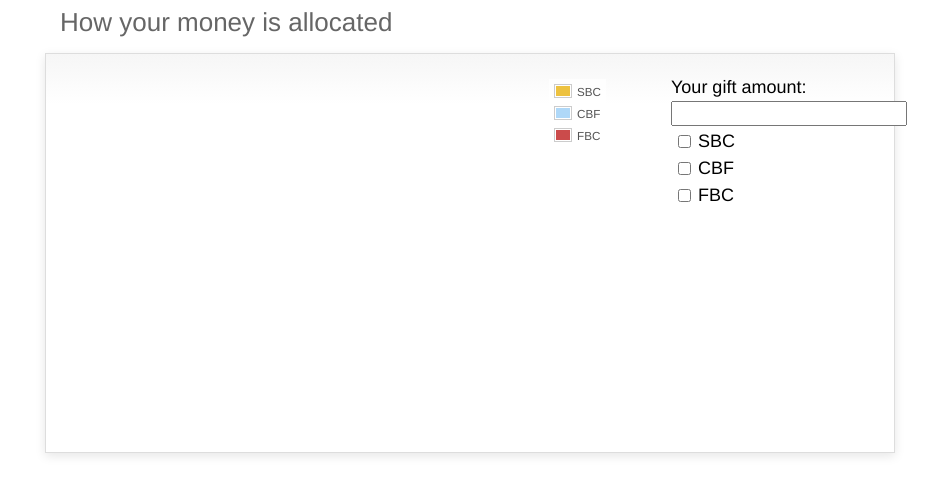
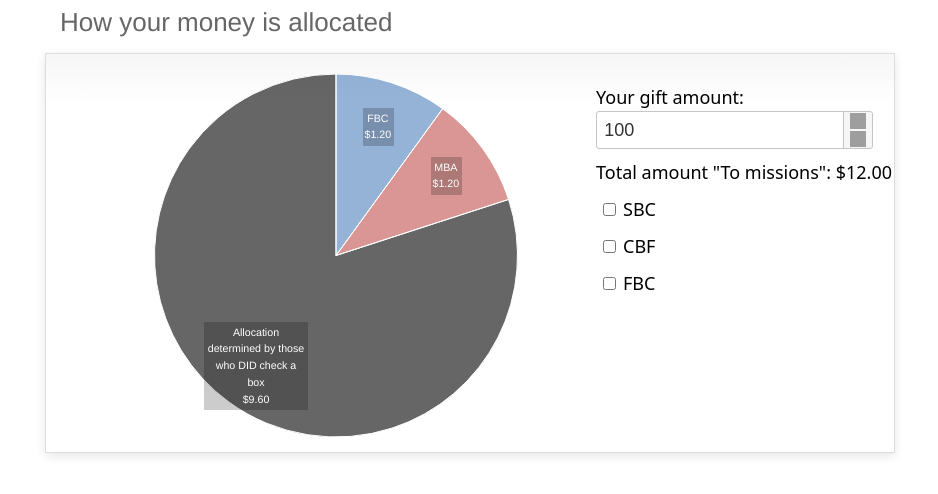
Before and after one commit to nathanalderson/flot-scratch, a plain HTML site: page index.html in a window 1280 px wide. Shown: the part 66-560 px from the top of the page, without its empty margins (170-1108 px from the left). Drawn offline with nearby package versions, Linux system fonts and the light colour scheme; some packages are replaced by stand-ins of ours; grey boxes are pictures that could not be loaded; a script that the page names is missing.

Commit message:
Basics working (no details)

```diff
--- a/index.html
+++ b/index.html
@@ -3,6 +3,18 @@
 <head>
 	<meta http-equiv="Content-Type" content="text/html; charset=utf-8">
 	<title>Flot Examples: Pie Charts</title>
+    <!-- JQuery -->
+	<script language="javascript" type="text/javascript" src="jquery.js"></script>
+    <!-- Flot -->
+	<!--[if lte IE 8]><script language="javascript" type="text/javascript" src="../../excanvas.min.js"></script><![endif]-->
+	<script language="javascript" type="text/javascript" src="jquery.flot.js"></script>
+	<script language="javascript" type="text/javascript" src="jquery.flot.pie.js"></script>
+    <!-- JQuery UI -->
+    <link rel="stylesheet" href="http://code.jquery.com/ui/1.10.3/themes/smoothness/jquery-ui.css" />
+    <script src="http://code.jquery.com/ui/1.10.3/jquery-ui.js"></script>
+    <script src="http://jqueryui.com/resources/demos/external/jquery.mousewheel.js"></script>
+    <script src="http://jqueryui.com/resources/demos/external/globalize.js"></script>
+    <!-- My Stylesheet -->
 	<link href="examples.css" rel="stylesheet" type="text/css">
 	<style type="text/css">
 
@@ -18,10 +30,11 @@
 	#menu {
 		position: absolute;
 		top: 20px;
-		left: 625px;
+		left: 550px;
 		bottom: 20px;
 		right: 20px;
-		width: 200px;
+		width: 400px;
+        font-family: "sans"
 	}
 
 	#menu button {
@@ -75,74 +88,84 @@
 	}
 
 	</style>
-	<!--[if lte IE 8]><script language="javascript" type="text/javascript" src="../../excanvas.min.js"></script><![endif]-->
-	<script language="javascript" type="text/javascript" src="jquery.js"></script>
-	<script language="javascript" type="text/javascript" src="jquery.flot.js"></script>
-	<script language="javascript" type="text/javascript" src="jquery.flot.pie.js"></script>
 	<script type="text/javascript">
 
 	$(function() {
+		var placeholder = $("#placeholder");
 
-		// Example Data
+        function getAmount() {
+            var amount = $("#amount").val();
+            if (amount[0] == '$')
+                amount = amount.substring(1);
+            return parseFloat(amount)
+        }
 
-		//var data = [
-		//	{ label: "Series1",  data: 10},
-		//	{ label: "Series2",  data: 30},
-		//	{ label: "Series3",  data: 90},
-		//	{ label: "Series4",  data: 70},
-		//	{ label: "Series5",  data: 80},
-		//	{ label: "Series6",  data: 110}
-		//];
+        function getColor(label) {
+            var color;
+            switch(label) {
+                case "MBA"  : color = "rgba(192, 80 , 77 , 0.6)"; break;
+                case "FBC"  : color = "rgba(79 , 129, 189, 0.6)"; break;
+                case "CBF"  : color = "rgba(155, 187, 89 , 0.6)"; break;
+                case "SBC"  : color = "rgba(128, 100, 162, 0.6)"; break;
+                case "none" : color = "rgba(0  , 0  , 0  , 0.6)"; break;
+            }
+            return color;
+        }
 
-		//var data = [
-		//	{ label: "Series1",  data: [[1,10]]},
-		//	{ label: "Series2",  data: [[1,30]]},
-		//	{ label: "Series3",  data: [[1,90]]},
-		//	{ label: "Series4",  data: [[1,70]]},
-		//	{ label: "Series5",  data: [[1,80]]},
-		//	{ label: "Series6",  data: [[1,0]]}
-		//];
-
-		//var data = [
-		//	{ label: "Series A",  data: 0.2063},
-		//	{ label: "Series B",  data: 38888}
-		//];
-
-		// Randomly Generated Data
-		// var data = [],
-		// 	series = Math.floor(Math.random() * 6) + 3;
-
-		// for (var i = 0; i < series; i++) {
-		// 	data[i] = {
-		// 		label: "Series" + (i + 1),
-		// 		data: Math.floor(Math.random() * 100) + 1
-		// 	}
-		// }
-
-        // var data = [
-        //     { label: "SBC", data: 33}
-        //   , { label: "CBF", data: 33}
-        //   , { label: "FBC", data: 33}
-        // ];
-
-		var placeholder = $("#placeholder");
+        function dollarString(num) {
+            return "$"+(Math.round(num*100)/100).toFixed(2)
+        }
 
         function redraw() {
 			placeholder.unbind();
 
-            var amount = $("#amount").val();
-            var numChecked = $(".checkbox:checked").length
-            data = []
-            $.each(["SBC", "CBF", "FBC"], function(i, elem) {
-                data[i] = { label: elem, data: amount/numChecked }
+            var amount = getAmount();
+            var checked = $(".checkbox:checked")
+            var numChecked = checked.length
+            var missionsAmount = amount * 0.12
+            $("#toMissionsAmount").text(dollarString(missionsAmount))
+            data = [ { label: "FBC", data: missionsAmount*.1, color: getColor("FBC")}
+                   , { label: "MBA", data: missionsAmount*.1, color: getColor("MBA")} ]
+            missionsAmount = missionsAmount * .8
+            if(checked.length) {
+                $.each(checked, function(i, elem) {
+                    data.push({ label: $(elem).val(), data: missionsAmount/checked.length, color: getColor($(elem).val()) })
                 });
+            }
+            else {
+                data.push({ label: "Allocation determined by those who DID check a box"
+                          , data: missionsAmount, color: getColor("none") });
+            }
 
-			$.plot(placeholder, data, {
+            function labelFormatter(label, series) {
+                return "<div style='font-size:8pt; text-align:center; padding:2px; color:white; max-width: 100px;'>" +
+                    label + "<br/>" + dollarString(series.data[0][1]) + "</div>";
+            }
+
+            plot = $.plot(placeholder, data, {
                 series: {
                     pie: {
                         show: true
+                      , radius: 1
+                      , label: {
+                            show: true,
+                            radius: 3/4,
+                            formatter: labelFormatter,
+                            color: "#000",
+                            background: {
+                                opacity: 0.2
+                               , color: '#000'
                             }
                         }
+                    }
+                }
+              , legend: {
+                  show: false
+                }
+              // , grid: {
+                  // hoverable: true,
+                  // clickable: true
+                // }
             });
         }
 
@@ -151,7 +174,13 @@
 		});
 
         $(".checkbox").change(function() { redraw(); });
-        $("#amount").change(function() { redraw(); });
+        $("#amount").spinner({
+            min: 0,
+            step: 10,
+            start: 100,
+            numberFormat: "C",
+        });
+        $("#amount").on("spinstop", function() { redraw(); });
     });
 	</script>
 </head>
@@ -167,10 +196,12 @@
 		<div class="demo-container">
 			<div id="placeholder" class="demo-placeholder"></div>
             <div id="menu">
-                Your gift amount: <input id="amount" type="text" name="amount" /><br>
-                <input class="checkbox" type="checkbox" name="SBC" value="sbc" />SBC<br>
-                <input class="checkbox" type="checkbox" name="CBF" value="cbf" />CBF<br>
-                <input class="checkbox" type="checkbox" name="FBC" value="fbc" />FBC<br>
+                <p>Your gift amount:<br/>
+                <input id="amount" name="amount" value="100" /><br></p>
+                <p id="toMissions">Total amount "To missions": <span id="toMissionsAmount">$10.00</span></p>
+                <p><input class="checkbox" type="checkbox" name="SBC" value="SBC" />SBC</p>
+                <p><input class="checkbox" type="checkbox" name="CBF" value="CBF" />CBF</p>
+                <p><input class="checkbox" type="checkbox" name="FBC" value="FBC" />FBC</p>
             </div>
 		</div>
 
```
Lines whose indentation alone changed are shown as unchanged.
